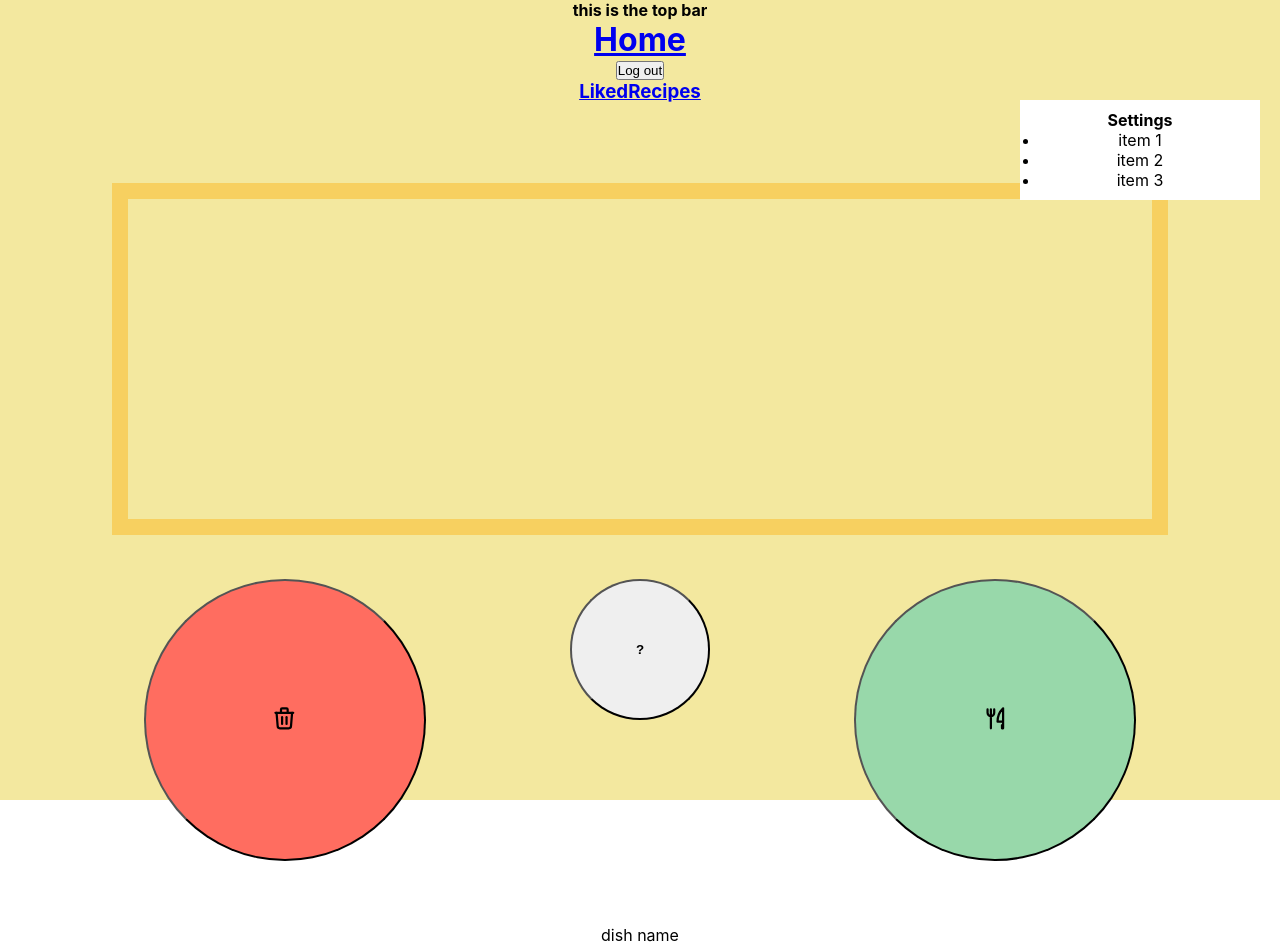
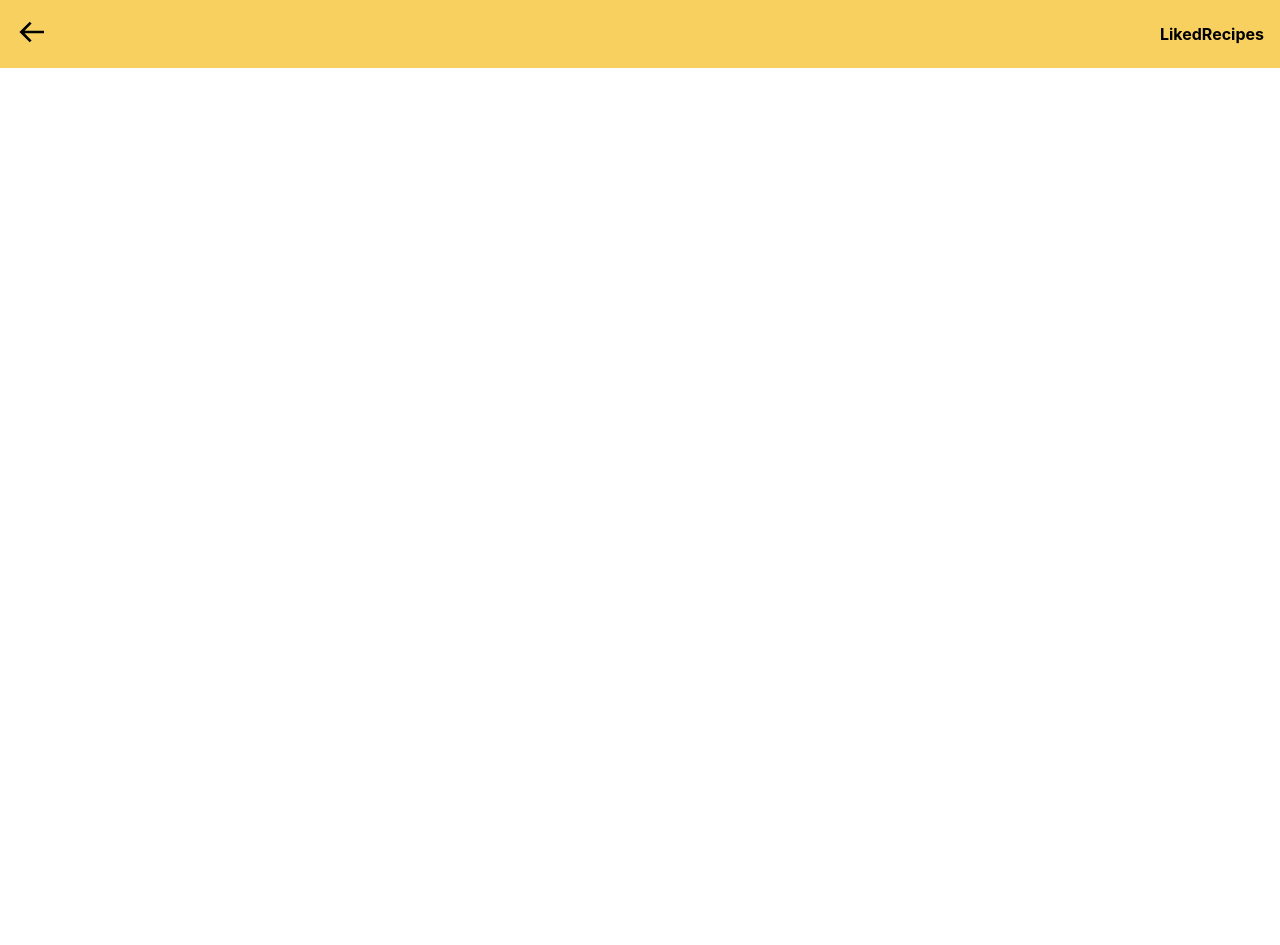
Before and after one commit to tornikej98/Hungry, a React (Create React App) app in the folder client/: page /likedRecipes in a window 1280 px wide. Before the commit this address led to /. After the commit the page ends 800 px from the top, so only its background shows below. Built offline with nearby package versions, Linux system fonts and the light colour scheme; sample sign-in values are in the browser's storage.

Commit message:
main page is styled, added drop down menu, fixed multiple rendering

```diff
--- a/client/package.json
+++ b/client/package.json
@@ -7,7 +7,7 @@
     "@testing-library/jest-dom": "^5.16.5",
     "@testing-library/react": "^13.4.0",
     "@testing-library/user-event": "^13.5.0",
-    "popper.js": "^1.16.1",
+    "country-flag-icons": "^1.5.7",
     "react": "^18.2.0",
     "react-dom": "^18.2.0",
     "react-icons": "^4.9.0",
--- a/client/src/App.js
+++ b/client/src/App.js
@@ -28,24 +28,24 @@ function App() {
           <Routes>
             <Route
               path='/'
-              element={user ? <MainPage /> : <Navigate to='/login' />}
+              element={{ user } ? <MainPage /> : <Navigate to='/login' />}
             />
             <Route
               path='/login'
-              element={!user ? <Login /> : <Navigate to='/' />}
+              element={!{ user } ? <Login /> : <Navigate to='/' />}
             />
             <Route
               path='/register'
-              element={!user ? <Register /> : <Navigate to='/' />}
+              element={!{ user } ? <Register /> : <Navigate to='/login' />}
             />
             <Route
               path='/logout'
-              element={user ? <Login /> : <Navigate to='/login' />}
+              element={{ user } ? <Login /> : <Navigate to='/login' />}
             />
 
             <Route
               path='/likedRecipes'
-              element={user ? <LikedRecipes /> : <Navigate to='/login' />}
+              element={{ user } ? <LikedRecipes /> : <Navigate to='/login' />}
             />
           </Routes>
 
--- a/client/src/pages/LikedRecipes.js
+++ b/client/src/pages/LikedRecipes.js
@@ -1,8 +1,12 @@
 import { useEffect } from 'react'
-
+import { Link } from 'react-router-dom'
 import { useRecipeCtx } from '../hooks/useRecipeCtx'
 import TopBar from "../components/TopBar";
 import { useAuthCtx } from '../hooks/useAuthCtx';
+import { BiArrowBack } from 'react-icons/bi'
+import { IconContext } from "react-icons";
+
+import('./likedrecipes.css')
 
 function LikedRecipes() {
     const { recipes, dispatch } = useRecipeCtx()
@@ -34,14 +38,35 @@ function LikedRecipes() {
     return (
 
         <div className='likedRecipePage'>
-            <div className='likedRecipes'>
-                <h1>LikedRecipes</h1>
-                {recipes && recipes.map((recipe) => (
-                    <p key={recipe.id}>{recipe.title}</p>
-                ))}
+            <div className='top-bar'>
+                <Link to='/'>
+                    <IconContext.Provider value={{ size: "2em", color: 'black' }}>
+                        <BiArrowBack />
+                    </IconContext.Provider>
+                </Link>
+
+                <h4>LikedRecipes</h4>
+
 
             </div>
-            <TopBar />
+            <div className='recipe-list'>
+
+
+                {recipes && recipes.map((recipe) => (
+
+                    <div className='recipe'>
+                        <div className='recipe-image'>
+                            <img key={recipe.id} src={recipe.image} />
+                        </div>
+
+                        <div className='recipe-info'>
+                            <p key={recipe.id}>{recipe.title}</p>
+                        </div>
+
+                    </div>
+
+                ))}
+            </div>
         </div>
     )
 }
--- a/client/src/pages/Login.js
+++ b/client/src/pages/Login.js
@@ -5,6 +5,7 @@ import { RiLockPasswordLine } from 'react-icons/ri'
 import { useState } from "react";
 import { LoginUser } from "../hooks/Login";
 import { useAuthCtx } from '../hooks/useAuthCtx';
+import { Link } from 'react-router-dom';
 
 import('./login.css')
 
@@ -47,7 +48,9 @@ const Login = () => {
 
 
                 <div className='btn'>
-                    <button disabled={loading}>Log in</button>
+                    <Link to='/'>
+                        <button disabled={loading}>Log in</button>
+                    </Link>
                 </div>
 
                 {error && <div className="error">{error}</div>}
--- a/client/src/pages/MainPage.js
+++ b/client/src/pages/MainPage.js
@@ -3,9 +3,16 @@ import TopBar from "../components/TopBar"
 import { Link } from 'react-router-dom'
 import { useEffect } from 'react'
 import React, { useState } from 'react'
-import { TbToolsKitchen2 } from 'react-icons/tb'
-import { TbTrash } from 'react-icons/tb'
+
+import { addLikedRecipe } from '../utils/ApiService'
+
+import { TbToolsKitchen2, TbTrash, TbMeatOff } from 'react-icons/tb'
+import { FiSettings } from 'react-icons/fi'
+import { LuWheatOff, LuVegan } from 'react-icons/lu'
+import { BiLogOut } from 'react-icons/bi'
+import { BsFillHeartFill } from 'react-icons/bs'
 import { IconContext } from "react-icons";
+import { US, CN, GR, IT, IN, JP, MX, TH, VN } from 'country-flag-icons/react/3x2'
 
 import('./mainpage.css')
 
@@ -22,63 +29,137 @@ import('./mainpage.css')
 function MainPage() {
 
     const [randomRecipe, setRandomRecipe] = useState('')
+    const [dropDown, setDropDown] = useState(false)
+
 
 
 
     const fetchOnClick = async () => {
 
-        // try {
-        //     const response = await fetch('https://api.spoonacular.com/recipes/random?number=1&tags=greek,main+course&apiKey=6d13482078f04a64b617d5b8bcb7628b', {
+        try {
+            const response = await fetch('https://api.spoonacular.com/recipes/random?number=1&tags=greek,main+course&apiKey=e0be19ede420492499f458b771674281', {
 
-        //     })
-        //     const jsonResponse = await response.json()
+            })
+            const jsonResponse = await response.json()
 
-        //     if (response.ok) {
-        //         setRandomRecipe(jsonResponse)
-        //     }
-        // } catch (error) {
-        //     console.log(error)
-        // }
+            if (response.ok) {
+                setRandomRecipe(jsonResponse)
+            }
+            console.log(response)
+        } catch (error) {
+            console.log(error)
+        }
     }
 
 
-    useEffect(() => {
+    // useEffect(() => {
 
-        // const fetchOnStartup = async () => {
-        //     try {
-        //         const response = await fetch('https://api.spoonacular.com/recipes/random?number=1&tags=greek,main+course&apiKey=6d13482078f04a64b617d5b8bcb7628b', {
+    //     const fetchOnStartup = async () => {
+    //         try {
+    //             const response = await fetch('https://api.spoonacular.com/recipes/random?number=1&tags=greek,main+course&apiKey=e0be19ede420492499f458b771674281', {
 
-        //         })
-        //         const jsonResponse = await response.json()
+    //             })
+    //             const jsonResponse = await response.json()
 
-        //         if (response.ok) {
-        //             setRandomRecipe(jsonResponse)
-        //         }
-        //     } catch (error) {
-        //         console.log(error)
-        //     }
-        // }
+    //             if (response.ok) {
+    //                 setRandomRecipe(jsonResponse)
+    //             }
+    //         } catch (error) {
+    //             console.log(error)
+    //         }
+    //     }
 
-        // fetchOnStartup()
-    }, [])
-    console.log(randomRecipe.recipes)
+    //     fetchOnStartup()
+
+    //     console.log('effect')
+    // }, [])
+    // console.log(randomRecipe.recipes)
+    console.log(dropDown)
+    // console.log(randomRecipe)
+
+
     return (
 
+
         <div className='main-page'>
-            <TopBar />
-            <Link to='/likedRecipes'>
-                <h3>LikedRecipes</h3>
-            </Link>
+            <div className='top-bar'>
+                <IconContext.Provider value={{ size: "2em" }}>
+                    <FiSettings className='icon' onClick={() => { setDropDown((prev) => !prev) }} />
+                </IconContext.Provider>
 
-            <div className='dropdown-menu'>
-                <h4>Settings</h4>
-                <ul>
-                    <li>item 1</li>
-                    <li>item 2</li>
-                    <li>item 3</li>
+                <h3>Hungry</h3>
 
-                </ul>
+                <Link to='/likedRecipes'>
+                    <IconContext.Provider value={{ color: 'red', size: "2em" }}>
+                        < BsFillHeartFill />
+                    </IconContext.Provider>
+                </Link>
+
             </div>
+            {
+                dropDown && <div className='flex flex-col dropdown-menu'>
+                    <div className='flex flex-col gap-4'>
+                        <h3>Cuisine</h3>
+                        <label for="USA"> <US className='country-flag' /></label>
+                        <input type="checkbox" id="USA" value="american" />
+
+                        <label for="China"> <CN className='country-flag' /></label>
+                        <input type="checkbox" id="China" value="chinese" />
+
+                        <label for="Greece"> <GR className='country-flag' /></label>
+                        <input type="checkbox" id="Greece" value="greek" />
+
+                        <label for="India"> <IN className='country-flag' /></label>
+                        <input type="checkbox" id="India" value="indian" />
+
+                        <label for="Italy"> <IT className='country-flag' /></label>
+                        <input type="checkbox" id="Italy" value="italian" />
+
+                        <label for="Japan"> <JP className='country-flag' /></label>
+                        <input type="checkbox" id="Japan" value="japanese" />
+
+                        <label for="Mexico"> <MX className='country-flag' /></label>
+                        <input type="checkbox" id="Mexico" value="mexican" />
+
+                        <label for="Thailand"> <TH className='country-flag' /></label>
+                        <input type="checkbox" id="Thailand" value="thai" />
+
+                        <label for="Vietnam"> <VN className='country-flag' /></label>
+                        <input type="checkbox" id="Vietnam" value="vietnamese" />
+
+                        <br />
+                        <h3>Meal Type</h3>
+                        <label for="Breakfast"> Breakfast </label>
+                        <input type="checkbox" id="Breakfast" value="breakfast" />
+
+                        <label for="MainCourse"> Main course </label>
+                        <input type="checkbox" id="MainCourse" value="main+course" />
+
+                        <label for="Dessert"> Dessert </label>
+                        <input type="checkbox" id="Dessert" value="dessert" />
+
+                        <br />
+                        <h3>Diet</h3>
+                        <label for="Vegetarian"> <TbMeatOff /> </label>
+                        <input type="checkbox" id="Vegetarian" value="vegetarian" />
+
+                        <label for="Vegan"> <LuVegan /> </label>
+                        <input type="checkbox" id="Vegan" value="vegan" />
+
+                        <label for="GlutenFree"> <LuWheatOff /> </label>
+                        <input type="checkbox" id="GlutenFree" value="gluten+free" />
+
+                        <br />
+                        <br />
+                        <Link to='/logout'>
+                            <button className='logout-button'> <BiLogOut /> Logout </button>
+                        </Link>
+                    </div>
+
+                </div>
+            }
+
+
             <div className='recipe-selector'>
                 <div className='picture'>
                     {/* <img src={randomRecipe.recipes[0].image} /> */}
@@ -87,18 +168,20 @@ function MainPage() {
                 <IconContext.Provider value={{ size: "2em" }}>
 
                     <div className='buttons'>
-                        <button className='dislike' onClick={() => fetchOnClick()}><TbTrash className='icon' /></button>
+                        <button className='dislike' onClick={() => fetchOnClick()}><TbTrash /></button>
                         <button className='info'>?</button>
-                        <button className='like'><TbToolsKitchen2 className='icon' /></button>
+                        <button className='like'><TbToolsKitchen2 /></button>
                     </div>
                 </IconContext.Provider>
                 <div className='recipe-name'>
-                    <p>dish name</p>
+                    {/* <p>{randomRecipe.recipes[0].title}</p> */}
                 </div>
 
             </div>
 
+
         </div>
+
     )
 
 
--- /dev/null
+++ b/client/src/pages/likedrecipes.css
@@ -0,0 +1,37 @@
+.top-bar {
+    display: flex;
+    margin-bottom: 5vh;
+}
+
+.top-bar h4 {
+    display: flex;
+    align-items: center;
+
+}
+
+.recipe-list {
+    display: flex;
+    flex-direction: column;
+    align-items: center;
+}
+
+.recipe {
+    display: flex;
+    background-color: rgb(243, 165, 165);
+    width: 90vw;
+    border-style: solid;
+    border-width: 1vw;
+    margin-bottom: 5vh;
+}
+
+.recipe-image {
+    display: flex;
+    width: 25vw;
+    height: 10vh;
+}
+
+.recipe-image img {
+    border-radius: 10vw;
+    max-width: 100%;
+    max-height: 100%;
+}
--- a/client/src/pages/mainpage.css
+++ b/client/src/pages/mainpage.css
@@ -12,6 +12,12 @@
     border-style: solid;
     border-color: rgb(247, 208, 96);
     border-width: 2vh;
+    border-radius: 10vw;
+}
+
+.picture img {
+    max-width: 100%;
+    max-height: 100%;
 }
 
 .buttons {
@@ -46,9 +52,6 @@
     font-weight: 600;
 }
 
-.icon {
-    size: 4em;
-}
 
 .recipe-name {
     margin-top: 8vh;
@@ -56,35 +59,43 @@
 
 .dropdown-menu {
     position: absolute;
-    top: 100px;
-    right: 20px;
-    background-color: #fff;
-    border-radius: var(--border-radius);
-    padding: 10px 20px;
-    width: 200px;
+    top: 2.5rem;
+    left: 3rem;
+    width: 30vw;
+    height: auto;
+    padding: 2vh;
+    background-color: blanchedalmond;
+    border-style: solid;
+    border-color: black;
+    border-width: 0.5vw;
+    border-radius: 1vw;
 }
 
 .dropdown-menu::before {
     content: '';
     position: absolute;
-    top: -5px;
-    right: 20px;
-    height: 20px;
-    width: 20px;
-    background: var(--secondary-bg);
-    transform: rotate(45deg);
+    left: 5vw;
+    width: 2vw;
+    height: 4vw;
+    background-color: blanchedalmond;
 }
 
-.dropdown-menu.active {
-    opacity: 1;
-    visibility: visible;
-    transform: translateY(0);
-    transition: var(--speed) ease;
+.top-bar {
+    display: flex;
+    justify-content: space-between;
+    padding: 1rem;
+    background-color: rgb(247, 208, 96);
+
 }
 
-.dropdown-menu.inactive {
-    opacity: 0;
-    visibility: hidden;
-    transform: translateY(-20px);
-    transition: var(--speed) ease;
+.country-flag {
+    width: 1.3rem;
 }
+
+.logout-button {
+    width: 5rem;
+    height: 1.5rem;
+    background-color: rgb(255, 70, 70);
+    border-style: none;
+    border-radius: 1.5em;
+}
```
Also changed, not shown: client/src/index.js (+7 -7 lines), client/src/utils/ApiService.js (+10 -10 lines), 1 other file (tests, documents, lock files or other folders).
